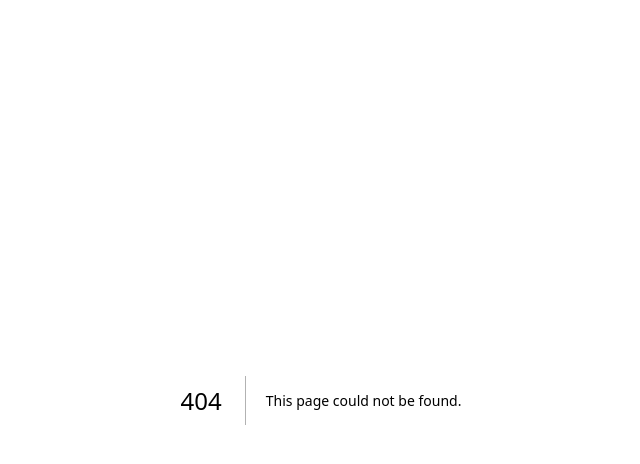
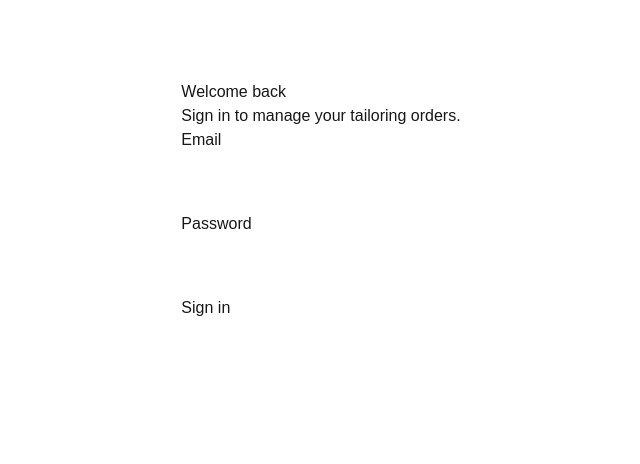
Before and after one commit to muhammadtahirmusa406-stack/mktf-tailoring, a Next.js app: page /login in a window 1280 px wide. Before the commit this address had no page. Shown: the top 464 px of the page, without its empty margins (319-959 px from the left). Built offline with nearby package versions, Linux system fonts and the light colour scheme.

Commit message:
Add customer login page

```diff
--- /dev/null
+++ b/app/login/page.tsx
@@ -0,0 +1,88 @@
+'use client';
+
+import { FormEvent, useState } from 'react';
+import { createClient } from '@/lib/supabase/client';
+
+export default function LoginPage() {
+  const [email, setEmail] = useState('');
+  const [password, setPassword] = useState('');
+  const [message, setMessage] = useState('');
+  const [error, setError] = useState('');
+  const [loading, setLoading] = useState(false);
+
+  async function handleLogin(event: FormEvent<HTMLFormElement>) {
+    event.preventDefault();
+
+    setMessage('');
+    setError('');
+    setLoading(true);
+
+    const supabase = createClient();
+
+    const { error } = await supabase.auth.signInWithPassword({
+      email,
+      password,
+    });
+
+    if (error) {
+      setError(error.message);
+      setLoading(false);
+      return;
+    }
+
+    setMessage('Login successful.');
+    setLoading(false);
+  }
+
+  return (
+    <main style={{ maxWidth: '500px', margin: '60px auto', padding: '20px' }}>
+      <h1>Welcome back</h1>
+
+      <p>Sign in to manage your tailoring orders.</p>
+
+      <form onSubmit={handleLogin}>
+        <div style={{ marginBottom: '16px' }}>
+          <label htmlFor="email">Email</label>
+          <br />
+          <input
+            id="email"
+            type="email"
+            value={email}
+            onChange={(event) => setEmail(event.target.value)}
+            required
+            style={{ width: '100%', padding: '10px' }}
+          />
+        </div>
+
+        <div style={{ marginBottom: '16px' }}>
+          <label htmlFor="password">Password</label>
+          <br />
+          <input
+            id="password"
+            type="password"
+            value={password}
+            onChange={(event) => setPassword(event.target.value)}
+            required
+            style={{ width: '100%', padding: '10px' }}
+          />
+        </div>
+
+        {error && (
+          <p style={{ marginBottom: '16px' }}>
+            {error}
+          </p>
+        )}
+
+        {message && (
+          <p style={{ marginBottom: '16px' }}>
+            {message}
+          </p>
+        )}
+
+        <button type="submit" disabled={loading}>
+          {loading ? 'Signing in...' : 'Sign in'}
+        </button>
+      </form>
+    </main>
+  );
+}
```
